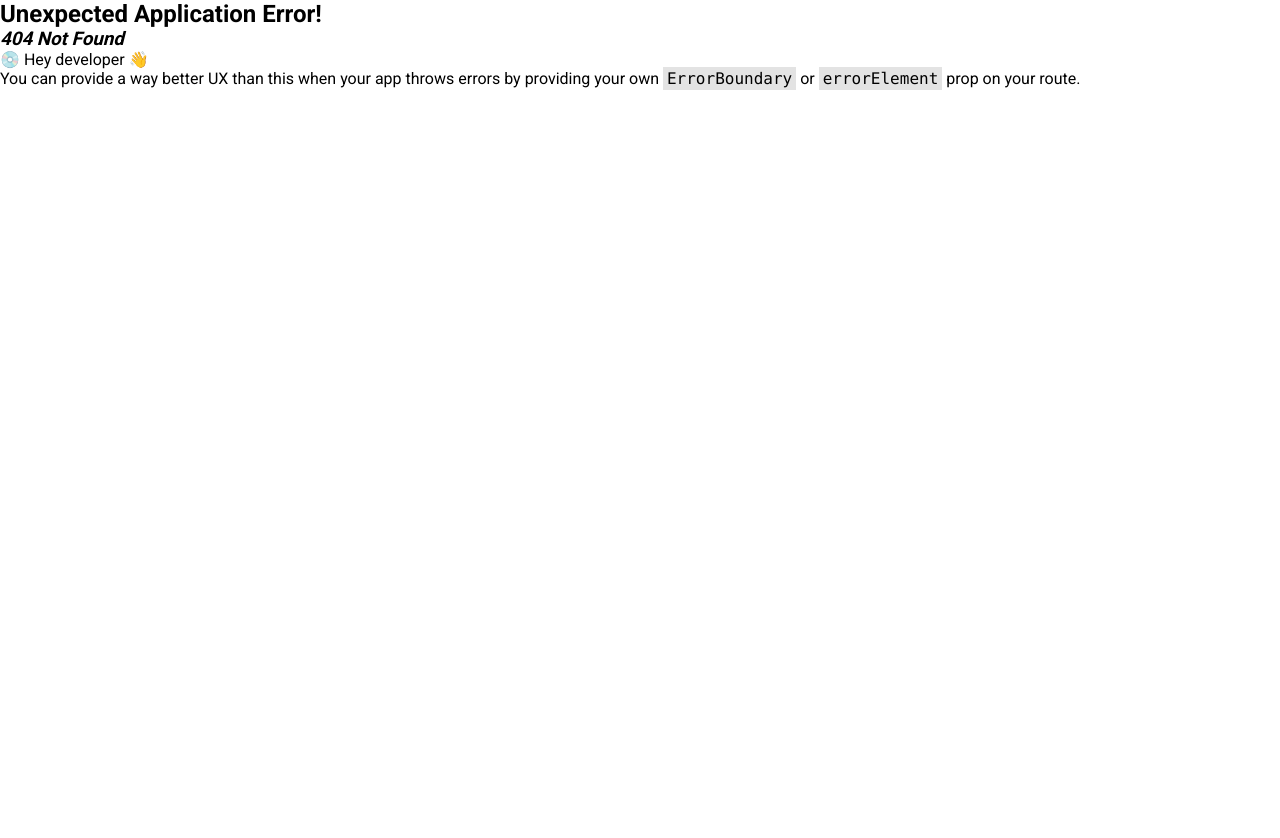
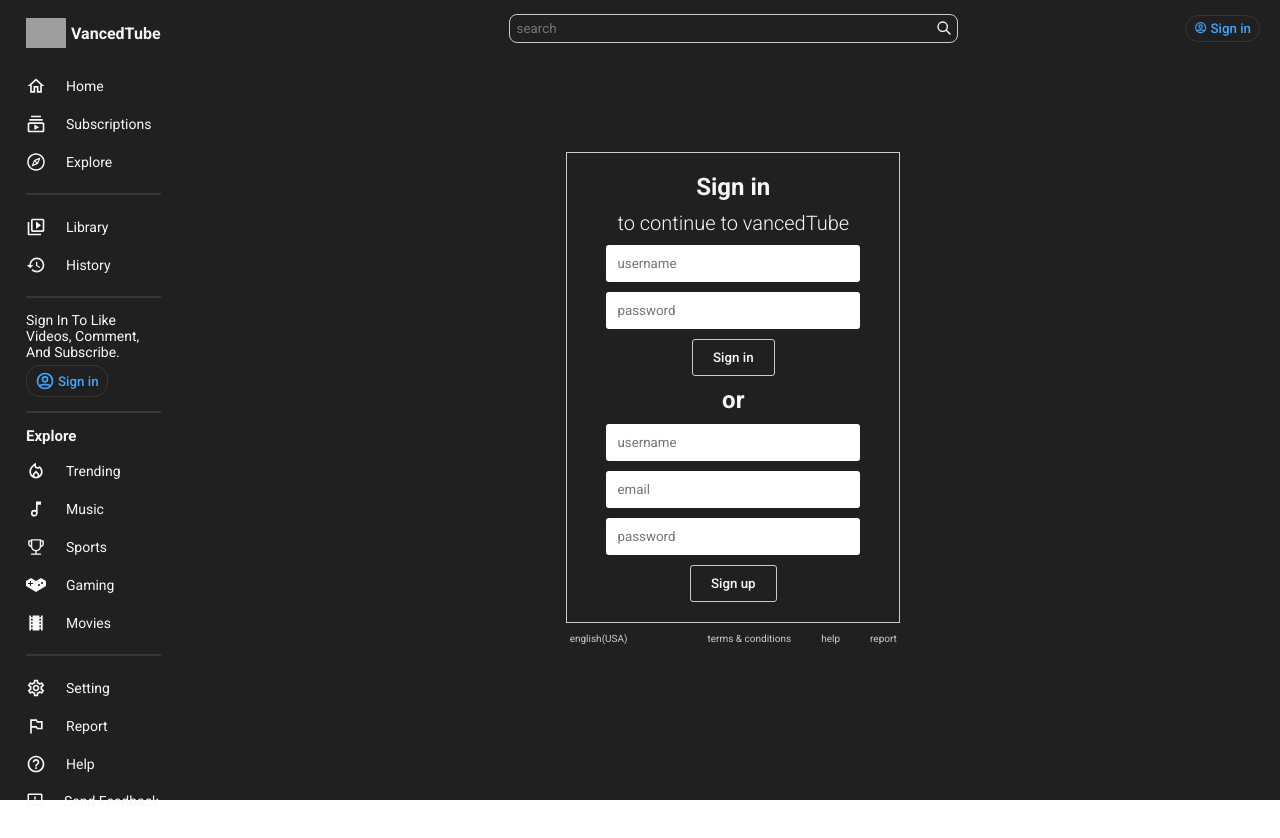
Before and after one commit to dexter9code/vancedTube, a React (Create React App) app: page /auth/login in a window 1280 px wide. Before the commit this address had no page. Before the commit the page ends 800 px from the top, so only its background shows below. Built offline with nearby package versions, Linux system fonts and the light colour scheme; grey boxes are pictures that could not be loaded.

Commit message:
added login page

```diff
--- a/src/App.css
+++ /dev/null
@@ -1,38 +0,0 @@
-.App {
-  text-align: center;
-}
-
-.App-logo {
-  height: 40vmin;
-  pointer-events: none;
-}
-
-@media (prefers-reduced-motion: no-preference) {
-  .App-logo {
-    animation: App-logo-spin infinite 20s linear;
-  }
-}
-
-.App-header {
-  background-color: #282c34;
-  min-height: 100vh;
-  display: flex;
-  flex-direction: column;
-  align-items: center;
-  justify-content: center;
-  font-size: calc(10px + 2vmin);
-  color: white;
-}
-
-.App-link {
-  color: #61dafb;
-}
-
-@keyframes App-logo-spin {
-  from {
-    transform: rotate(0deg);
-  }
-  to {
-    transform: rotate(360deg);
-  }
-}
--- a/src/App.tsx
+++ b/src/App.tsx
@@ -1,7 +1,7 @@
 import { createRoutesFromElements } from "react-router";
 import { createBrowserRouter, Route, RouterProvider } from "react-router-dom";
-import "./App.css";
 import HomePage from "./pages/Home";
+import LoginPage from "./pages/Login";
 import RootLayout from "./pages/RootLayout";
 import VideoPage from "./pages/Video";
 
@@ -10,6 +10,7 @@ const router = createBrowserRouter(
     <Route path="/" element={<RootLayout />}>
       <Route index element={<HomePage />} />
       <Route path="/video" element={<VideoPage />} />
+      <Route path="/auth/login" element={<LoginPage />} />
     </Route>
   )
 );
--- /dev/null
+++ b/src/components/auth/LoginComp.tsx
@@ -0,0 +1,31 @@
+import { Link } from "react-router-dom";
+import "../../styles/loginComp.css";
+
+const LoginComp: React.FC = () => {
+  return (
+    <div className="login">
+      <div className="login__contents">
+        <h1 className="login__title">Sign in</h1>
+        <h2 className="login__subtitle">to continue to vancedTube</h2>
+        <input className="login__input" type="text" placeholder="username" />
+        <input className="login__input" type="text" placeholder="password" />
+        <button className="login__btn">Sign in</button>
+        <h1 className="login__title">or</h1>
+        <input className="login__input" type="text" placeholder="username" />
+        <input className="login__input" type="text" placeholder="email" />
+        <input className="login__input" type="text" placeholder="password" />
+        <button className="login__btn">Sign up</button>
+      </div>
+      <div className="login__extra">
+        english(USA)
+        <div className="login__extra_links">
+          <span>terms & conditions</span>
+          <span>help</span>
+          <span>report</span>
+        </div>
+      </div>
+    </div>
+  );
+};
+
+export default LoginComp;
--- a/src/components/sideNav/SideNavComp.tsx
+++ b/src/components/sideNav/SideNavComp.tsx
@@ -57,10 +57,12 @@ const SideNavComp: React.FC = () => {
         <div className="sidenav__line" />
         <div className="sidenav__login">
           <p>Sign in to like videos, comment, and subscribe.</p>
-          <button className={`btn__login ${light && `btn__login_light`}`}>
-            <HiOutlineUserCircle size={20} />
-            Sign in
-          </button>
+          <Link to={`/auth/login`}>
+            <button className={`btn__login ${light && `btn__login_light`}`}>
+              <HiOutlineUserCircle size={20} />
+              Sign in
+            </button>
+          </Link>
         </div>
         <div className="sidenav__line" />
         <h2 className="sidenav__title">Explore</h2>
--- a/src/index.css
+++ b/src/index.css
@@ -1,19 +1,23 @@
 * {
   margin: 0;
-  font-family: 'Noto Serif', serif;
-  font-family: 'Roboto', sans-serif;
+  font-family: "Noto Serif", serif;
+  font-family: "Roboto", sans-serif;
+}
+
+.root {
+  --dark: #202020;
 }
 
 body {
   margin: 0;
-  font-family: -apple-system, BlinkMacSystemFont, 'Segoe UI', 'Roboto', 'Oxygen',
-    'Ubuntu', 'Cantarell', 'Fira Sans', 'Droid Sans', 'Helvetica Neue',
+  font-family: -apple-system, BlinkMacSystemFont, "Segoe UI", "Roboto", "Oxygen",
+    "Ubuntu", "Cantarell", "Fira Sans", "Droid Sans", "Helvetica Neue",
     sans-serif;
   -webkit-font-smoothing: antialiased;
   -moz-osx-font-smoothing: grayscale;
 }
 
 code {
-  font-family: source-code-pro, Menlo, Monaco, Consolas, 'Courier New',
+  font-family: source-code-pro, Menlo, Monaco, Consolas, "Courier New",
     monospace;
 }
--- /dev/null
+++ b/src/pages/Login.tsx
@@ -0,0 +1,7 @@
+import LoginComp from "../components/auth/LoginComp";
+
+const LoginPage: React.FC = () => {
+  return <LoginComp />;
+};
+
+export default LoginPage;
--- /dev/null
+++ b/src/styles/loginComp.css
@@ -0,0 +1,59 @@
+.login {
+  display: flex;
+  flex-direction: column;
+  justify-content: center;
+  align-items: center;
+  height: 80vh;
+  color: #f7f7f7;
+}
+
+.login__contents {
+  display: flex;
+  align-items: center;
+  flex-direction: column;
+  background-color: var(--dark);
+  padding: 20px 50px;
+  border: 1px solid #ccc;
+  gap: 10px;
+}
+
+.login__title {
+  font-size: 24px;
+}
+.login__subtitle {
+  font-weight: 300;
+  font-size: 20px;
+}
+
+.login__input {
+  border: 1px solid #ccc;
+  border-radius: 3px;
+  padding: 10px;
+  border-color: transparent;
+  width: 100%;
+  outline: none;
+}
+
+.login__btn {
+  border-radius: 3px;
+  border: 1px solid #ccc;
+  padding: 10px 20px;
+  cursor: pointer;
+  font-weight: 500;
+  background-color: var(--dark);
+  color: #f7f7f7;
+}
+
+.login__extra {
+  display: flex;
+  font-size: 10px;
+  color: #ccc;
+  margin-top: 10px;
+}
+
+.login__extra_links {
+  margin-left: 50px;
+}
+.login__extra_links span {
+  margin-left: 30px;
+}
```
